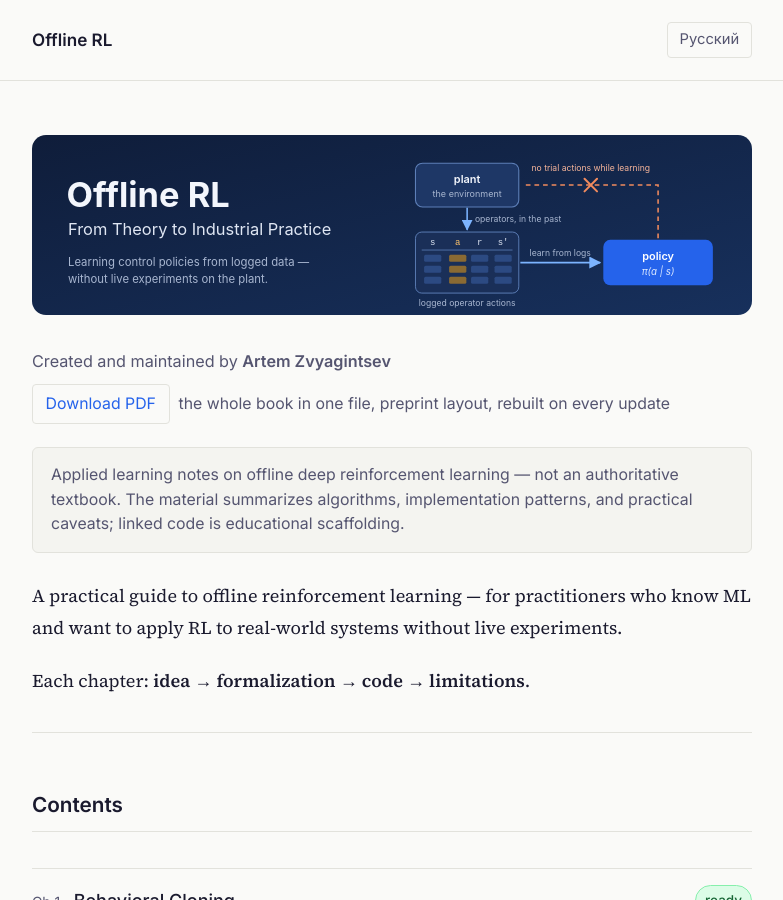
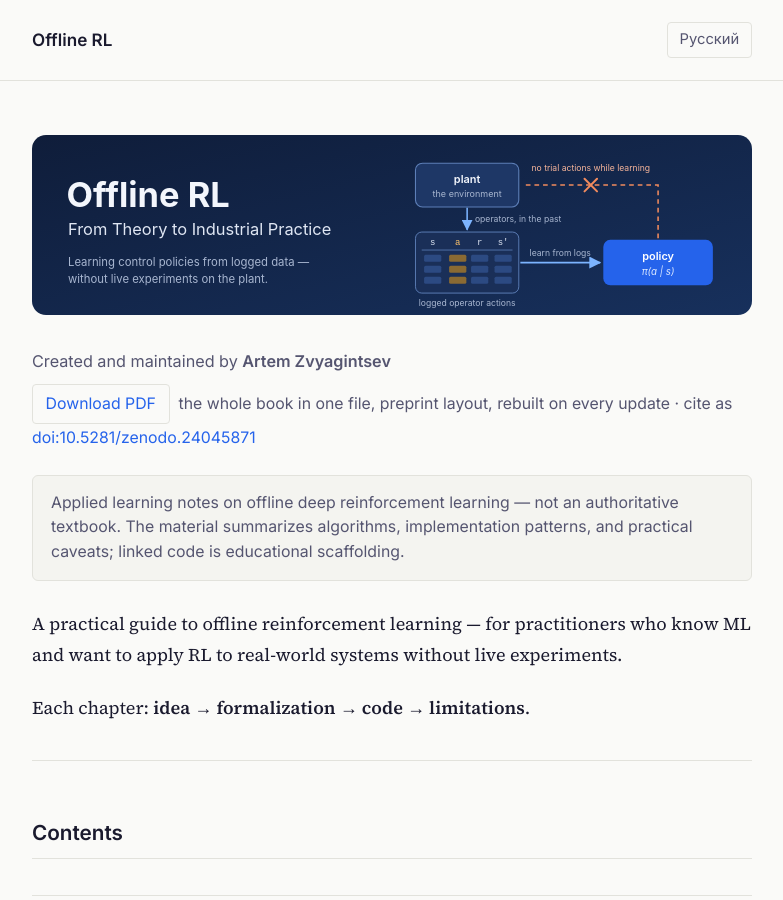
Before and after one commit to corba777/offline-rl-book, a Jekyll site: the page index.html, which Jekyll copies as it is, in a window 1280 px wide and 900 px high. Shown: the whole window, without its empty margins (248-1031 px from the left). Built offline with Jekyll 4.4.1, drawn with Linux system fonts in a browser that asks for light colours.

Commit message:
Add the Zenodo concept DOI (10.5281/zenodo.24045871) to README, citation, site and PDF.
The paper figure is now written without a creation date, so it rebuilds
byte for byte.

Co-Authored-By: Claude Opus 5.5 (1M context) <noreply@anthropic.com>

```diff
--- a/index.html
+++ b/index.html
@@ -71,7 +71,7 @@
 
   <p class="byline">Created and maintained by <strong>Artem Zvyagintsev</strong></p>
 
-  <p class="pdf-link"><a href="https://github.com/corba777/offline-rl-book/releases/download/pdf/offline-rl-book.pdf">Download PDF</a><span>the whole book in one file, preprint layout, rebuilt on every update</span></p>
+  <p class="pdf-link"><a href="https://github.com/corba777/offline-rl-book/releases/download/pdf/offline-rl-book.pdf">Download PDF</a><span>the whole book in one file, preprint layout, rebuilt on every update · cite as <a href="https://doi.org/10.5281/zenodo.24045871" style="border:none;padding:0;display:inline">doi:10.5281/zenodo.24045871</a></span></p>
 
   <p class="disclaimer">Applied learning notes on offline deep reinforcement learning — not an authoritative textbook. The material summarizes algorithms, implementation patterns, and practical caveats; linked code is educational scaffolding.</p>
 
--- a/paper/make_artifacts.py
+++ b/paper/make_artifacts.py
@@ -165,7 +165,7 @@ def rollout_figure():
         ax.spines[["top", "right"]].set_visible(False)
     fig.tight_layout()
     OUT_F.mkdir(parents=True, exist_ok=True)
-    fig.savefig(OUT_F / "rollout_error.pdf")
+    fig.savefig(OUT_F / "rollout_error.pdf", metadata={"CreationDate": None})   # reproducible bytes
     print("wrote", OUT_F / "rollout_error.pdf")
 
 
--- a/paper/refs.bib
+++ b/paper/refs.bib
@@ -121,5 +121,6 @@
   author       = {Zvyagintsev, Artem},
   year         = {2026},
   howpublished = {\url{https://corba777.github.io/offline-rl-book/}},
+  doi          = {10.5281/zenodo.24045871},
   note         = {Version 1.0; code and results at \url{https://github.com/corba777/offline-rl-book}}
 }
--- a/ru.html
+++ b/ru.html
@@ -59,7 +59,7 @@
   <h1 class="visually-hidden">Offline RL: От теории к промышленной практике</h1>
   <p class="hero"><img src="/offline-rl-book/figures/readme/banner_ru.svg" alt="Offline RL: от теории к промышленной практике. Политика обучается по действиям операторов, записанным раньше на установке, без пробных действий на установке во время обучения." /></p>
   <p class="byline">Created and maintained by <strong>Artem Zvyagintsev</strong></p>
-  <p class="pdf-link"><a href="https://github.com/corba777/offline-rl-book/releases/download/pdf/offline-rl-book.pdf">Скачать PDF</a><span>вся книга одним файлом, пока только английская версия</span></p>
+  <p class="pdf-link"><a href="https://github.com/corba777/offline-rl-book/releases/download/pdf/offline-rl-book.pdf">Скачать PDF</a><span>вся книга одним файлом, пока только английская версия · DOI для цитирования: <a href="https://doi.org/10.5281/zenodo.24045871" style="border:none;padding:0;display:inline">10.5281/zenodo.24045871</a></span></p>
   <p class="disclaimer">Прикладные учебные заметки по offline deep RL — не авторитетный textbook. Материал суммирует алгоритмы, паттерны реализации и практические caveats; код — учебный каркас.</p>
   <p>Практическое руководство по офлайн-обучению с подкреплением — для практиков, которые знают ML и хотят применять RL к реальным системам без живых экспериментов.</p>
   <p>Каждая глава: <strong>идея → формализация → код → ограничения</strong>.</p>
```
Also changed, not shown: README.md, 3 other files.
